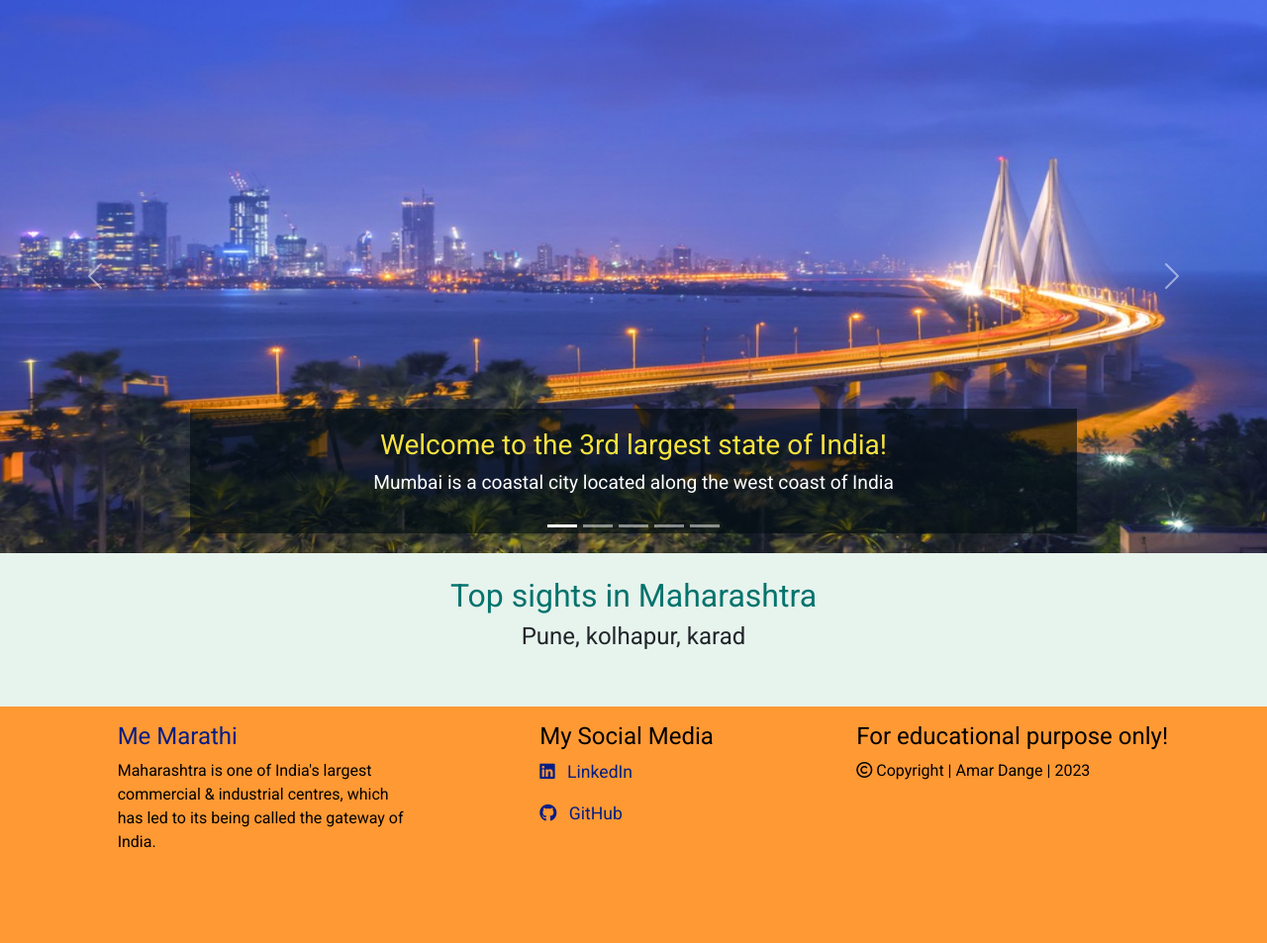
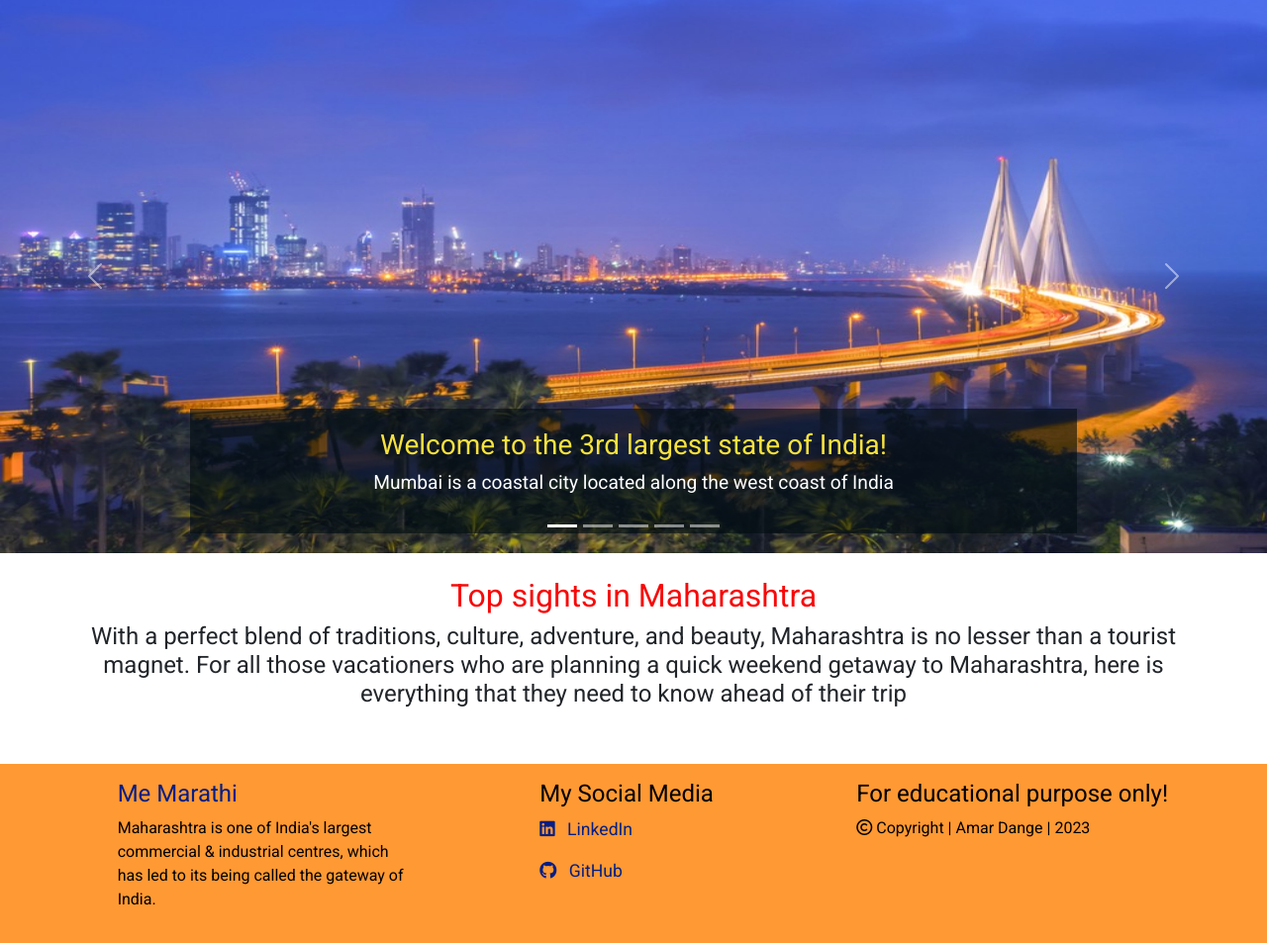
Before and after one commit to AmarDange/Django-Project-4, a Django app: page / in a window 1280 px wide. Shown: the part 120-1073 px from the top of the page at 99% size. Before the commit the page ends 977 px from the top, so only its background shows below. Run offline with Django 3.2, Linux system fonts and the light colour scheme; data that the repository does not hold is empty; parts of the project's set-up code (start-up, migrations or seed data) failed here and were passed over; some libraries are stand-ins or nearby versions.

Commit message:
backgrond color change for all pages

```diff
--- a/static/css/style.css
+++ b/static/css/style.css
@@ -51,7 +51,7 @@ body {
 }
 
 #destination h2 span {
-    color: #03736d;
+    color: #f70808;
 }
 
 #destination .card {
--- a/templates/base.html
+++ b/templates/base.html
@@ -78,7 +78,7 @@
                         <a class="nav-link active dropdown-toggle" href="#" role="button" id="navbarDropdown"
                             data-bs-toggle="dropdown" aria-expanded="false">Destinations</a>
                         <ul class="dropdown-menu" aria-labelledby="navbarDropdown">
-                            <li><a class="dropdown-item" href="{% url 'home' %}#destination">Destinations</a></li>
+                            <li><a class="dropdown-item" href="{% url 'home' %}#destination">Places to Visit</a></li>
                             <li>
                                 <hr class="dropdown-divider">
                             </li>
--- a/templates/food.html
+++ b/templates/food.html
@@ -2,7 +2,7 @@
 {% load static %}
 {% block content %}
 <!-- Food section -->
-<section id="food" class="bg-success p-4 text-dark bg-opacity-10">
+<section id="food" class="bg-body-tertiary p-3 text-dark bg-opacity-10">
     <div class="container introduction pb-4">
         <div class="row d-flex justify-content-center">
             <h2 class="text-center"> Traditional food of Maharashtra.</h2>
--- a/templates/index.html
+++ b/templates/index.html
@@ -27,21 +27,21 @@
                 </div>
             </div>
             <div class="carousel-item">
-                <img src="{% static 'images/slide/ganpatipule.jpg' %}" class="d-block w-100" alt="...">
+                <img src="{% static 'images/slide/ganpati.jpg' %}" class="d-block w-100" alt="...">
                 <div class="carousel-caption d-none d-md-block">
                     <h3><span>Welcome to the 3rd largest state of India!</span></h3>
                     <p>holds an important place in the Hindu culture as it is one of the 'Astha-Ganapatis'</p>
                 </div>
             </div>
             <div class=" carousel-item">
-                <img src="{% static 'images/slide/mumbai.jpg' %}" class="d-block w-100" alt="...">
+                <img src="{% static 'images/slide/murud janjira.webp' %}" class="d-block w-100" alt="...">
                 <div class="carousel-caption d-none d-md-block">
                     <h3><span>Welcome to the 3rd largest state of India!</span></h3>
-                    <p>Mumbai is a coastal city located along the west coast of India</p>
+                    <p>To spend time in a quiet and peaceful place amidst nature</p>
                 </div>
             </div>
             <div class="carousel-item">
-                <img src="{% static 'images/slide/kolhapur.jpg' %}" class="d-block w-100" alt="...">
+                <img src="{% static 'images/slide/1574488534_kolhap.jpg.jpg' %}" class="d-block w-100" alt="...">
                 <div class="carousel-caption d-none d-md-block">
                     <h3><span>Welcome to the 3rd largest state of India!</span></h3>
                     <p>A land of magnificent temples, Kolhapur is a religious pride of Maharashtra.</p>
@@ -67,12 +67,12 @@
         </button>
     </div>
 </section>
-<section class="bg-success p-3 text-dark bg-opacity-10" id="destination">
+<section class="bg-body-tertiary p-3 text-dark bg-opacity-10" id="destination">
     <div class="container">
         <div class="row d-flex flex-wrap">
             <div class="col-md-12">
                 <h2 class="text-center mt-2"><span>Top sights in Maharashtra</span></h2>
-                <h4 class="text-center mb-4">Pune, kolhapur, karad</h4>
+                <h4 class="text-center mb-4">With a perfect blend of traditions, culture, adventure, and beauty, Maharashtra is no lesser than a tourist magnet. For all those vacationers who are planning a quick weekend getaway to Maharashtra, here is everything that they need to know ahead of their trip</h4>
             </div>
         </div>
     </div>
```
Also changed, not shown: templates/about.html (+6 -2 lines), static/images/slide/1574488534_kolhap.jpg.jpg (added), static/images/slide/Kune-Waterfall.jpg (added), static/images/slide/maval.jpg (added), static/images/slide/murud janjira.webp (added).
